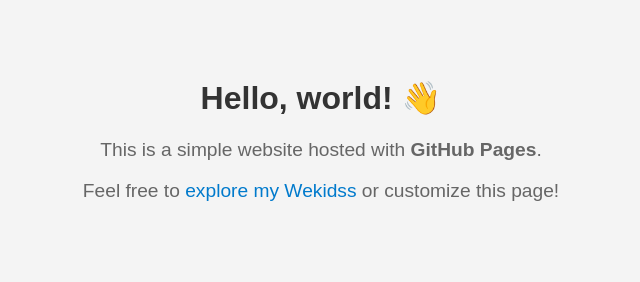
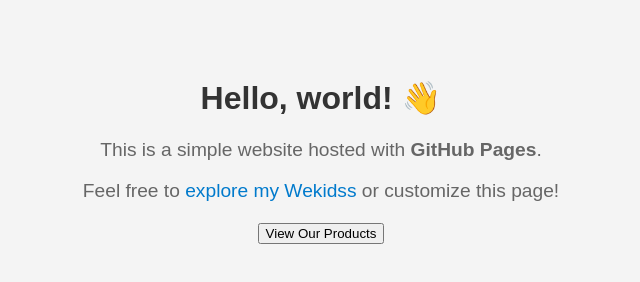
Before and after one commit to wekidss/wekidss.github.io, a plain HTML site: page index.html in a window 1280 px wide. Shown: the whole page, without its empty margins (319-959 px from the left). Drawn offline with Linux system fonts and the light colour scheme.

Commit message:
Update index.html

```diff
--- a/index.html
+++ b/index.html
@@ -28,5 +28,6 @@
   <h1>Hello, world! 👋</h1>
   <p>This is a simple website hosted with <strong>GitHub Pages</strong>.</p>
   <p>Feel free to <a href="https://github.com">explore my Wekidss</a> or customize this page!</p>
+  <p><a href="products.html"> <button>View Our Products</button></a></p>
 </body>
 </html>
```
